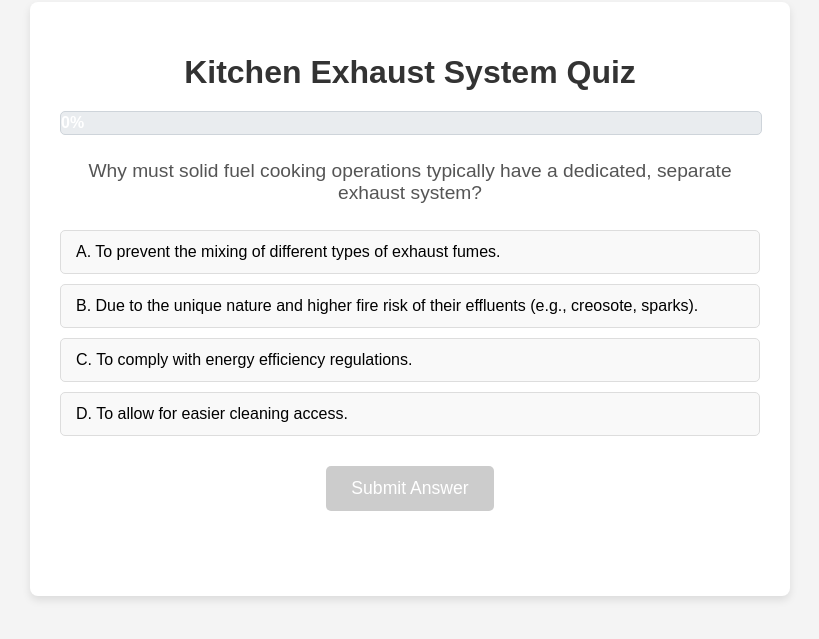
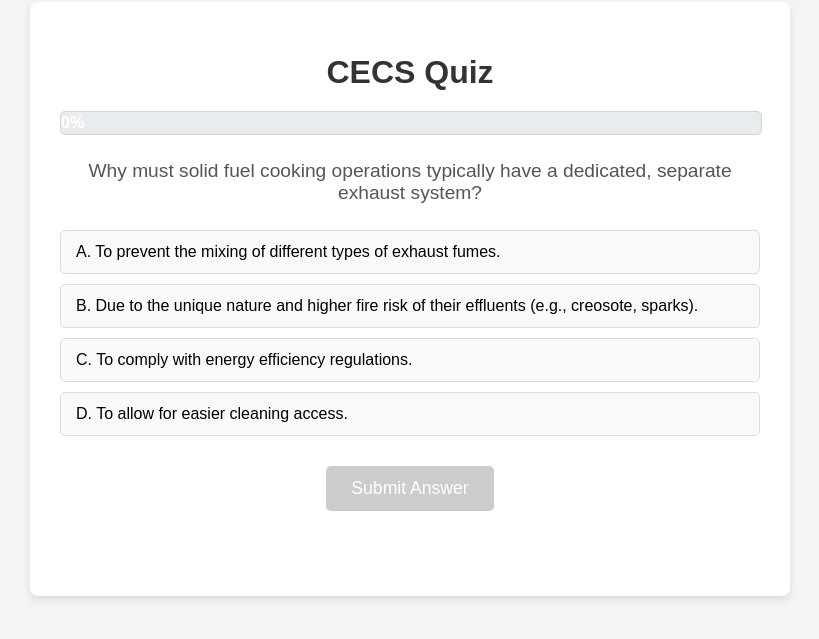
Before and after one commit to rknauer1/CECS-quiz, a plain HTML site: page index.html in a window 1280 px wide. Shown: the part 101-740 px from the top of the page, without its empty margins (230-1049 px from the left). Drawn offline with Linux system fonts and the light colour scheme.

Commit message:
Update index.html

```diff
--- a/index.html
+++ b/index.html
@@ -8,7 +8,7 @@
 </head>
 <body>
     <div class="quiz-container">
-        <h1>Kitchen Exhaust System Quiz</h1>
+        <h1>CECS Quiz</h1>
 
         <!-- Progress Bar Container Added Here -->
         <div id="progress-bar-container">
```
